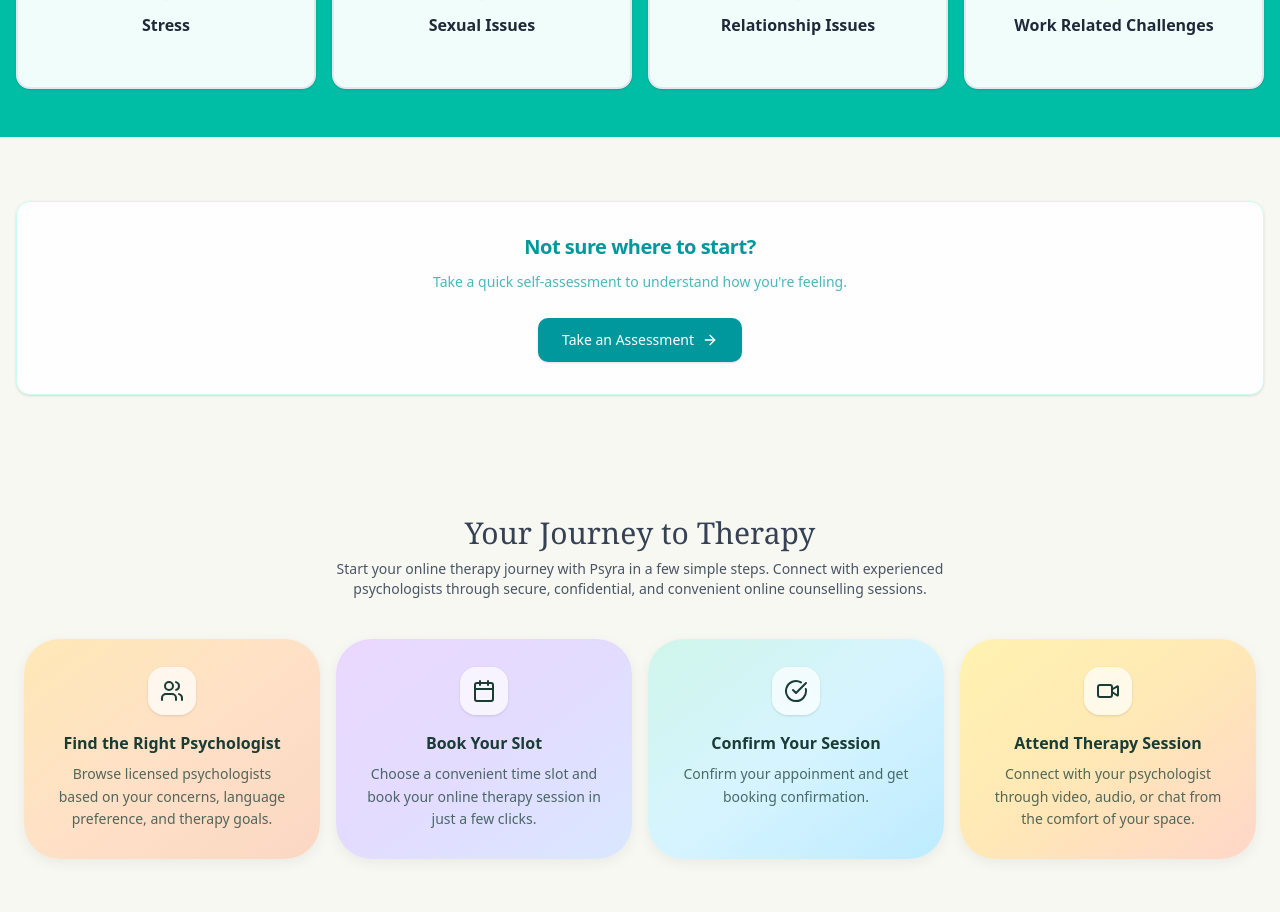
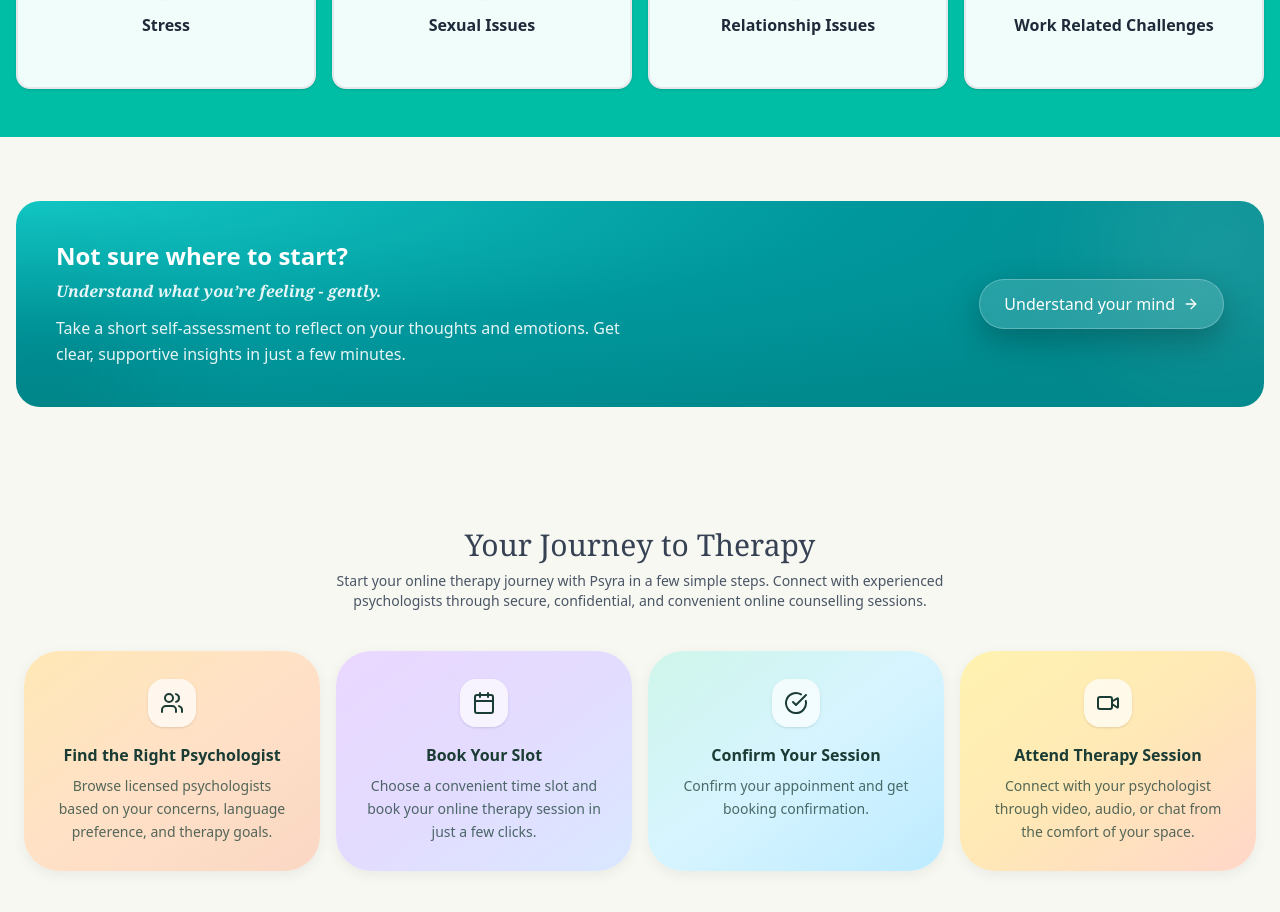
Before and after one commit to Sahal-Palayat/psyra-web, a Next.js app: page / in a window 1280 px wide. Shown: the part 1400-2312 px from the top of the page. Built offline with nearby package versions, Linux system fonts and the light colour scheme; no server answers.

Commit message:
assessment cta changed

```diff
--- a/src/app/(site)/concerns/[slug]/page.tsx
+++ b/src/app/(site)/concerns/[slug]/page.tsx
@@ -4,7 +4,8 @@ import PsyraSupportJourney from "@/components/concerns/PsyraSupportJourney";
 import MobileTherapyCTA from "@/components/concerns/MobileTherapyCTA";
 import FAQSection from "@/components/concerns/FAQSection";
 import StickyTherapyCTA from "@/components/concerns/StickyTherapyCTA";
-import AssessmentCTA from "@/components/assessment/AssessmentCTA";
+// import AssessmentCTA from "@/components/assessment/AssessmentCTA";
+import AssessmentSidebarCTA from "@/components/concerns/AssessmentSidebarCTA";
 
 interface PageProps {
   params: Promise<{
@@ -21,9 +22,8 @@ const concernSlugToAssessmentKey: Record<string, string> = {
   "panic-attacks": "panic",
   "personality-disorders": "personality",
   "sexual-issues": "sexual",
-  "ocd": "ocd",
+  ocd: "ocd",
 };
-
 
 export default async function Page({ params }: PageProps) {
   const { slug } = await params;
@@ -78,20 +78,16 @@ export default async function Page({ params }: PageProps) {
       <section className="px-6 pt-8 pb-28 md:pt-12 md:pb-16">
         <div className="max-w-7xl mx-auto">
           <div className="grid grid-cols-1 lg:grid-cols-12 gap-12">
-
             {/* LEFT */}
             <div className="lg:col-span-8 space-y-12">
               <ConcernContent blocks={concern.blocks} />
 
-
-
-              <div className="block lg:hidden">
+              <div className="lg:hidden">
                 {assessmentKey && (
-                  <AssessmentCTA
+                  <AssessmentSidebarCTA
                     title={`Assess your ${concern.title}`}
                     description="Answer a few questions to understand your current state."
                     href={`/how-is-mind?concern=${assessmentKey}`}
-                    align="center"
                   />
                 )}
               </div>
@@ -109,13 +105,17 @@ export default async function Page({ params }: PageProps) {
             <div className="lg:col-span-4 hidden lg:block">
               <div className="sticky top-32 space-y-8">
                 <StickyTherapyCTA />
-                <AssessmentCTA
+
+                {assessmentKey && (
+                  <AssessmentSidebarCTA
                     title={`Assess your ${concern.title}`}
                     description="Answer a few questions to understand your current state."
                     href={`/how-is-mind?concern=${assessmentKey}`}
                   />
+                )}
               </div>
             </div>
+
             <MobileTherapyCTA />
           </div>
         </div>
@@ -124,7 +124,6 @@ export default async function Page({ params }: PageProps) {
             <FAQSection faqs={concern.faqs} />
           </div>
         )}
-
       </section>
     </div>
   );
--- a/src/components/assessment/AssessmentCTA.tsx
+++ b/src/components/assessment/AssessmentCTA.tsx
@@ -1,75 +1,75 @@
-"use client"
+"use client";
 
-import Link from "next/link"
-import { ArrowRight } from "lucide-react"
-import { cn } from "@/lib/utils"
+import Link from "next/link";
+import { ArrowRight } from "lucide-react";
+import { cn } from "@/lib/utils";
 
 interface AssessmentCTAProps {
-  title: string
-  description?: string
-  buttonText?: string
-  href: string
-  variant?: "inline" | "sidebar" | "sticky"
-  align?: "left" | "center"
-  showIcon?: boolean
-  className?: string
+  className?: string;
 }
 
-export default function AssessmentCTA({
-  title,
-  description,
-  buttonText = "Start Assessment",
-  href,
-  variant = "inline",
-  align = "left",
-  showIcon = true,
-  className,
-}: AssessmentCTAProps) {
+export default function AssessmentCTA({ className }: AssessmentCTAProps) {
   return (
     <section
       className={cn(
-        "group relative overflow-hidden rounded-xl border border-teal-100 bg-white/90 p-8 shadow-sm transition-all duration-300 hover:shadow-md",
-        {
-          "sticky top-24": variant === "sidebar",
-          "fixed bottom-0 left-0 right-0 z-50 rounded-none border-x-0 border-b-0 border-t border-teal-100 bg-white/95 p-6 backdrop-blur-sm":
-            variant === "sticky",
-          "text-center": align === "center",
-        },
+        "relative overflow-hidden rounded-3xl",
+        "bg-[radial-gradient(120%_120%_at_0%_0%,#12C6C3_0%,#00989D_55%,#00888C_100%)]",
+        "p-6 md:p-10",
         className
       )}
     >
-      {/* Top accent bar */}
-      {/* <div className="absolute left-0 top-0 h-1 w-full bg-[#00989D]" /> */}
+      {/* Ambient depth */}
+      <div className="absolute -top-16 -right-16 w-56 h-56 bg-white/10 rounded-full blur-3xl" />
+      <div className="absolute -bottom-16 -left-16 w-44 h-44 bg-black/10 rounded-full blur-3xl" />
 
-      <div className="relative">
-        <h3 className="text-balance text-xl font-semibold leading-tight tracking-tight text-[#00989D]">
-          {title}
-        </h3>
+      {/* MAIN LAYOUT */}
+      <div className="relative grid gap-6 md:grid-cols-[1fr_auto] items-center">
+        {/* LEFT: CONTENT */}
+        <div className="space-y-3 max-w-xl">
+          <h3 className="text-xl md:text-2xl font-semibold text-white leading-tight">
+            Not sure where to start?
+            <span className="block mt-2 italic font-serif text-sm md:text-base text-white/90">
+              Understand what you’re feeling - gently.
+            </span>
+          </h3>
 
-        {description && (
-          <p className="mt-3 text-pretty text-sm leading-relaxed text-[#00989D]/70">
-            {description}
+          <p className="text-white/90 text-sm md:text-base leading-relaxed">
+            Take a short self-assessment to reflect on your thoughts and
+            emotions. Get clear, supportive insights in just a few minutes.
           </p>
-        )}
+        </div>
 
-        <Link
-          href={href}
-          className={cn(
-            "mt-6 inline-flex items-center justify-center gap-2 rounded-lg bg-[#00989D] px-6 py-3 text-sm font-medium text-white shadow-sm transition-all duration-200  hover:shadow focus-visible:outline-none focus-visible:ring-2 focus-visible:ring-[#007C80]/40 focus-visible:ring-offset-2",
-            {
-              "w-full": variant === "sticky",
-            }
-          )}
-        >
-          {buttonText}
-          {showIcon && (
-            <ArrowRight
-              size={16}
-              className="transition-transform duration-200 group-hover:translate-x-0.5"
-            />
-          )}
-        </Link>
+        {/* RIGHT: CTA */}
+        <div className="flex md:justify-end">
+          <Link
+            href="/assessments"
+            className="
+    group inline-flex items-center gap-2
+    rounded-full
+    px-6 py-3
+    text-sm md:text-base font-medium
+    text-white
+
+    bg-white/15
+    backdrop-blur-md
+    border border-white/25
+
+    shadow-[0_12px_32px_rgba(0,0,0,0.25)]
+    transition-all duration-300
+
+    hover:bg-white/25
+    hover:border-white/40
+    hover:-translate-y-0.5
+    hover:shadow-[0_16px_40px_rgba(0,0,0,0.35)]
+
+    active:scale-95
+  "
+          >
+            Understand your mind
+            <ArrowRight className="w-4 h-4 transition-transform group-hover:translate-x-1" />
+          </Link>
+        </div>
       </div>
     </section>
-  )
+  );
 }
--- /dev/null
+++ b/src/components/concerns/AssessmentSidebarCTA.tsx
@@ -0,0 +1,68 @@
+"use client"
+
+import Link from "next/link"
+import { ArrowRight } from "lucide-react"
+import { cn } from "@/lib/utils"
+
+interface AssessmentSidebarCTAProps {
+  title: string
+  description: string
+  href: string
+  className?: string
+}
+
+export default function AssessmentSidebarCTA({
+  title,
+  description,
+  href,
+  className,
+}: AssessmentSidebarCTAProps) {
+  return (
+    <section
+      className={cn(
+        "relative",
+        "lg:sticky lg:top-32",
+        "rounded-3xl",
+        "bg-gradient-to-br from-[#00B5B8] to-[#00989D]",
+        "p-6 md:p-8",
+        "shadow-[0_16px_40px_rgba(0,0,0,0.15)]",
+        className
+      )}
+    >
+      {/* subtle glow */}
+      <div className="absolute -top-10 -right-10 w-32 h-32 bg-white/10 rounded-full blur-3xl" />
+
+      <div className="relative space-y-3 text-center">
+        <h3 className="text-lg md:text-xl font-semibold text-white leading-tight">
+          {title}
+        </h3>
+
+        <p className="text-sm md:text-base text-white/90 leading-relaxed">
+          {description}
+        </p>
+
+        {/* CTA — CENTERED */}
+        <div className="pt-3 flex justify-center">
+          <Link
+            href={href}
+            className="
+              inline-flex items-center gap-2
+              bg-[#1A1A1A] hover:bg-[#2A2A2A]
+              text-white font-medium
+              px-5 py-2.5
+              rounded-full
+              text-sm md:text-base
+              transition-all duration-300
+              shadow-lg hover:shadow-xl
+              hover:-translate-y-0.5
+              active:scale-95
+            "
+          >
+            Start assessment
+            <ArrowRight className="w-4 h-4 transition-transform group-hover:translate-x-1" />
+          </Link>
+        </div>
+      </div>
+    </section>
+  )
+}
```
Lines whose indentation alone changed are shown as unchanged.
